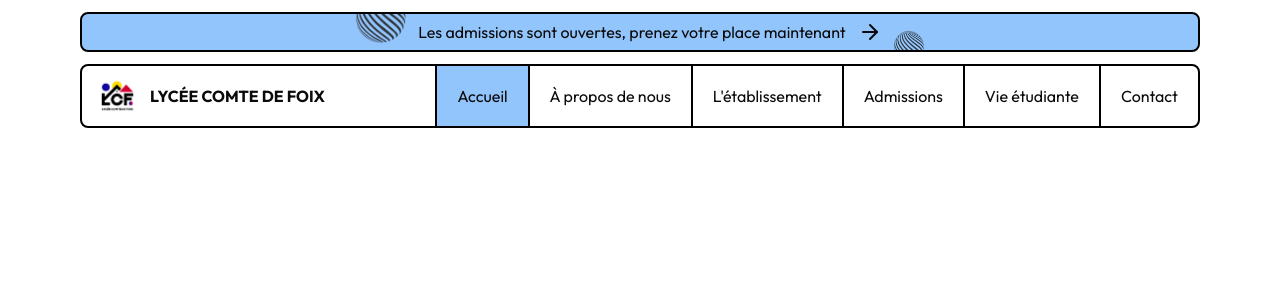
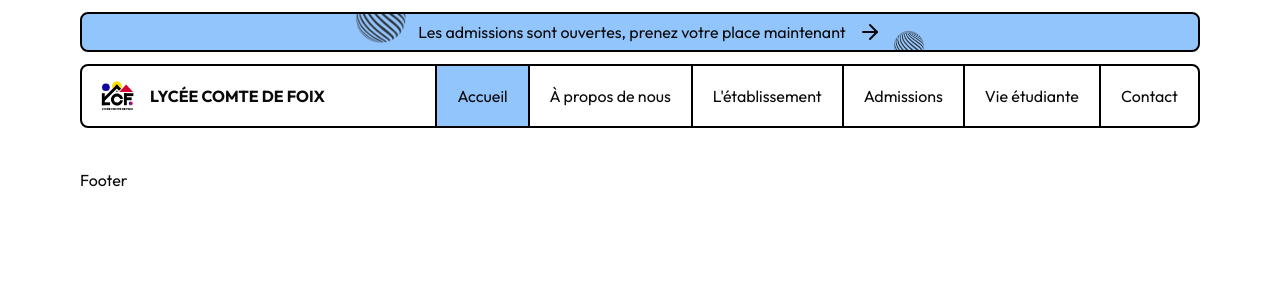
Before and after one commit to NoeSourdes/lycee-comte-de-foix, a Next.js app: page / in a window 1280 px wide. Shown: the top 300 px of the page. Built offline with nearby package versions, Linux system fonts and the light colour scheme.

Commit message:
Add Footer component and update Header to use SVG logo

```diff
--- a/app/providers.tsx
+++ b/app/providers.tsx
@@ -1,3 +1,4 @@
+import { Footer } from "@/components/Footer";
 import { Header } from "@/components/Header";
 
 interface ProvidersProps {
@@ -9,6 +10,7 @@ export const Providers = ({ children }: ProvidersProps) => {
     <div className="size-full py-3">
       <Header />
       {children}
+      <Footer />
     </div>
   );
 };
--- /dev/null
+++ b/components/Footer.tsx
@@ -0,0 +1,5 @@
+import MaxWidthWrapper from "./MaxWidthWrapper";
+
+export const Footer = () => {
+  return <MaxWidthWrapper>Footer</MaxWidthWrapper>;
+};
--- a/components/Header.tsx
+++ b/components/Header.tsx
@@ -72,7 +72,7 @@ export const Header = () => {
       </div>
       <div className="w-full h-16 rounded-lg border-2 flex items-center justify-between pl-3 overflow-hidden">
         <div className="flex items-center gap-2">
-          <img src="/img/logo.webp" alt="logo" className="h-12 w-12" />
+          <img src="/svg/logo.svg" alt="logo" className="h-12 w-12" />
           <p className="max-sm:text-xs font-bold">LYCÉE COMTE DE FOIX</p>
         </div>
         <div className="flex items-center h-full max-xl:hidden">
--- a/components/MaxWidthWrapper.tsx
+++ b/components/MaxWidthWrapper.tsx
@@ -1,7 +1,7 @@
 import { cn } from "@/lib/utils";
 import { ReactNode } from "react";
 
-const MaxWidthWrapper = ({
+const MaxWidthWrapperNavbar = ({
   className,
   children,
 }: {
@@ -9,10 +9,15 @@ const MaxWidthWrapper = ({
   children: ReactNode;
 }) => {
   return (
-    <div className=" h-full mx-auto w-full max-w-screen-xl px-3 md:px-20 overflow-hidden">
-      <div className={cn("w-full h-full", className)}>{children}</div>
+    <div
+      className={cn(
+        "h-full mx-auto w-full max-w-screen-2xl px-2.5 md:px-20",
+        className
+      )}
+    >
+      {children}
     </div>
   );
 };
 
-export default MaxWidthWrapper;
+export default MaxWidthWrapperNavbar;
```
Also changed, not shown: public/svg/Logo.svg (added).
